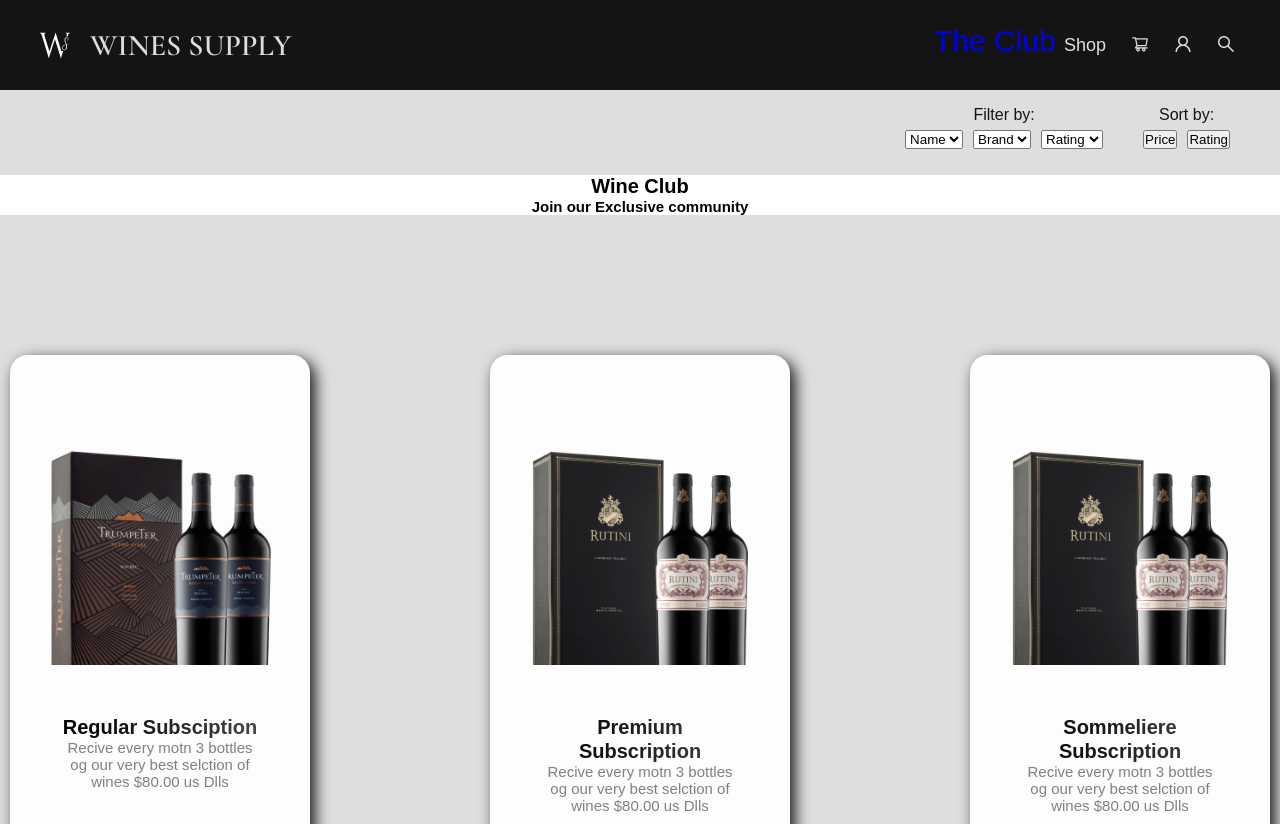
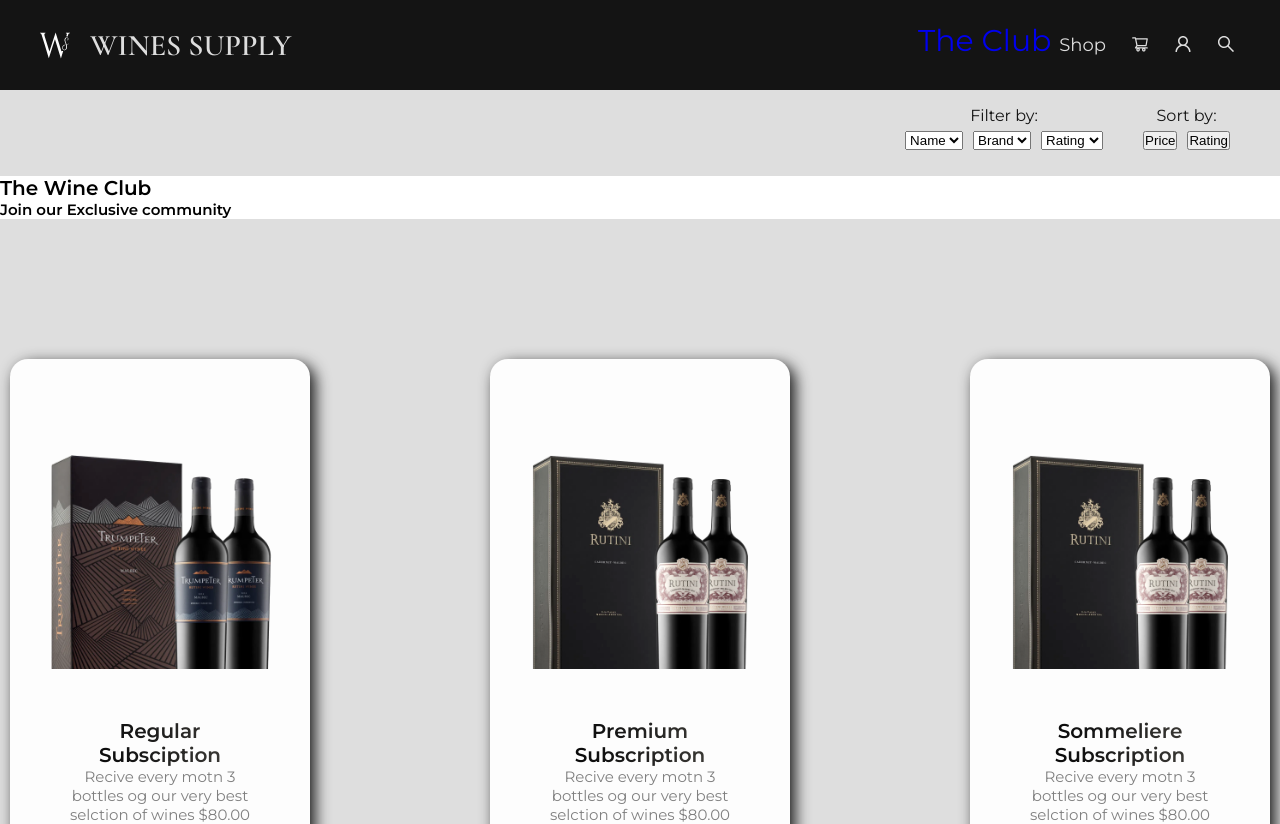
Before and after one commit to Wine-Supply/wine-supply-front, a React (Create React App) app: page /wineClubp in a window 1280 px wide. Shown: the top 824 px of the page. Built offline with nearby package versions, Linux system fonts and the light colour scheme.

Commit message:
sfsdfsdf

```diff
--- a/src/components/section-wine-club/WineClub.tsx
+++ b/src/components/section-wine-club/WineClub.tsx
@@ -11,7 +11,7 @@ import {
 } from "./wineClubSections";
 import Tilt from "react-parallax-tilt";
 
-export const WineClub = ({ title, date, imgUrl }: CardType) => {
+export const WineClub = ({ title,imgUrl }: CardType) => {
   return (
     <Tilt>
       <CardWrapper>
--- a/src/components/section-wine-club/index.tsx
+++ b/src/components/section-wine-club/index.tsx
@@ -1,4 +1,3 @@
-import "./styles.css";
 import { WineClub } from "./WineClub";
 import styled from "styled-components";
 import img1 from "./wineclub2.png";
@@ -22,8 +21,8 @@ const Separator = styled.span`
 
 export default function WineClubp() {
   return (
-    <div className="App">
-      <h1>Wine Club</h1>
+    <div>
+      <h1 className="secondary-header">The Wine Club</h1>
       <h2>Join our Exclusive community</h2>
       <CardContainer>
         <WineClub title={"Regular Subsciption"} date={1} imgUrl={img1} />
--- a/src/components/section-wine-club/styles.css
+++ /dev/null
@@ -1,4 +0,0 @@
-.App {
-    font-family: sans-serif;
-    text-align: center;
-  }
```
